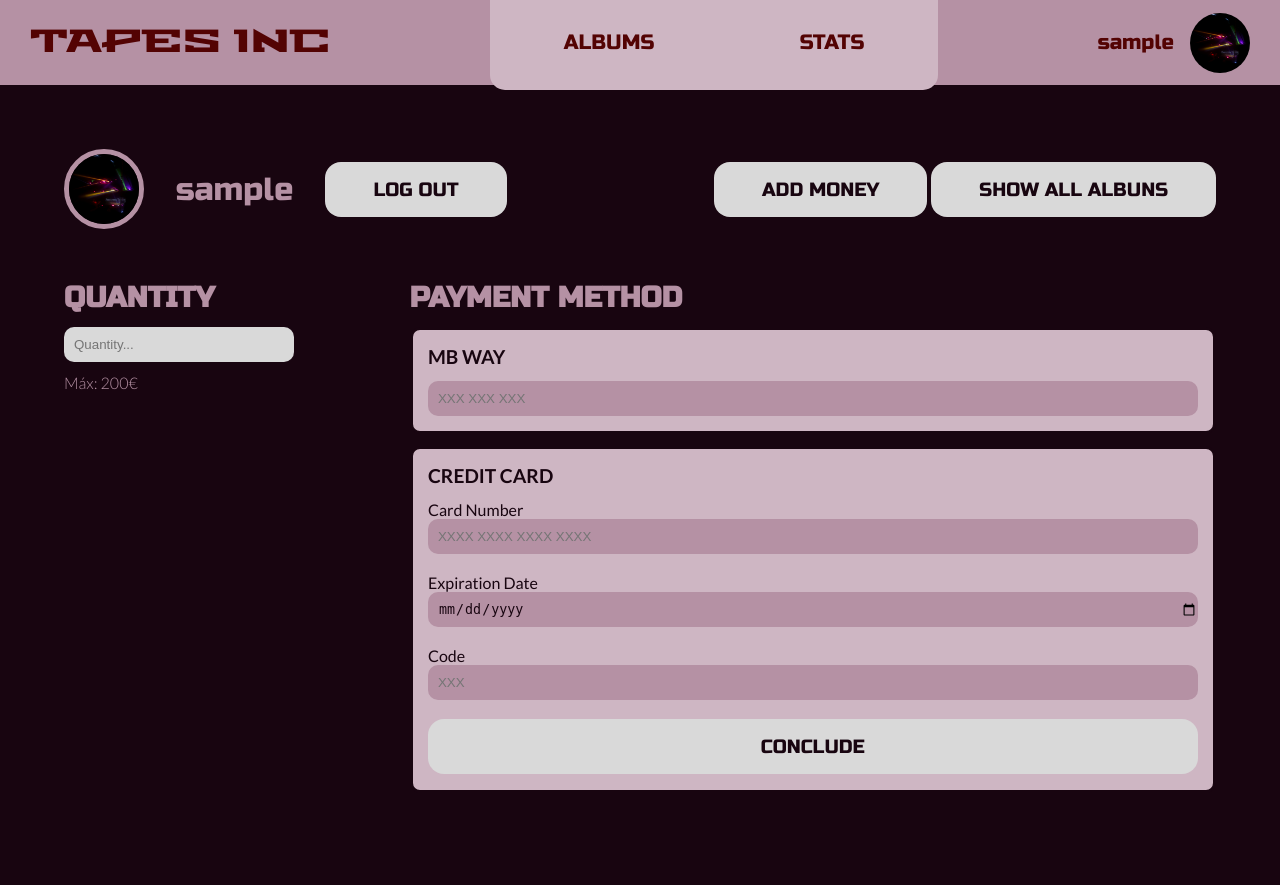
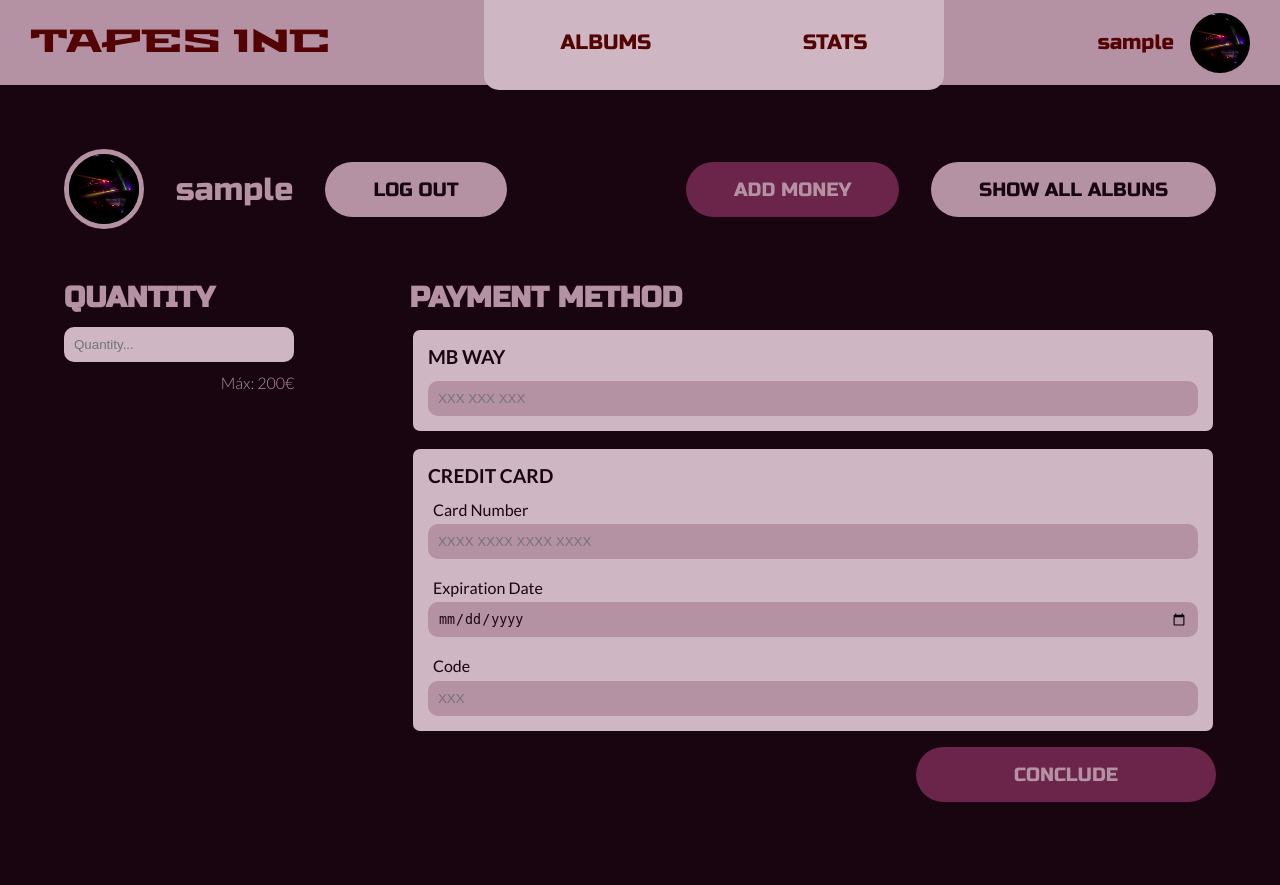
Before and after one commit to Denecio/si, a PHP site: page /addmoney.php in a window 1280 px wide. Run offline with PHP 8.4, Linux system fonts and the light colour scheme; the visitor is signed in with stand-in values (Sample User, id 1).

Commit message:
Add css and update to other pages

```diff
--- a/addmoney.php
+++ b/addmoney.php
@@ -22,9 +22,9 @@
             </form>
         </div>
 
-        <div class="botoes">
+        <div class="buttons">
             <a href="addmoney.php">
-                <button type="button" class="button"> ADD MONEY </button>
+                <button type="button" class="button" id="button_add"> ADD MONEY </button>
             </a>
             <a href="myalbums.php">
                 <button type="button" class="button"> SHOW ALL ALBUNS </button>
@@ -44,20 +44,25 @@
                 <p class="tit_opcao"> MB WAY</p>
                 <input type="number" id="nrmobile" placeholder="XXX XXX XXX" class="pay1">
             </div>
+            <div class="credit">
                 <div class="opcao">
                     <p class="tit_opcao"> CREDIT CARD</p>
                     <form  class="credit_card_form">
-                    <label class="subtexto"> Card Number
-                        <input type="number" name="cardnumber" placeholder="XXXX XXXX XXXX XXXX" class="pay1" id="number">
+                        <label class="subtexto">
+                            <p>Card Number</p>
+                            <input type="number" name="cardnumber" placeholder="XXXX XXXX XXXX XXXX" class="pay1" id="number" min="1111111111111111" max="9999999999999999">
                         </label>
-                    <label class="subtexto"> Expiration Date
+                        <label class="subtexto">
+                            <p>Expiration Date</p>
                             <input type="date" name="date" placeholder="DD/MM/YYYY" class="pay1" id="expiration">
                         </label>
-                    <label class="subtexto"> Code
-                        <input type="number" name="code" placeholder="XXX" class="pay1" id="code">
+                        <label class="subtexto">
+                            <p>Code</p>
+                            <input type="number" name="code" placeholder="XXX" class="pay1" id="code" min="000" max="999">
                         </label>
-                    <button type="submit" class="button"> CONCLUDE </button>
                     </form>
+                </div>
+                <button type="submit" class="button" id="button_conclude"> CONCLUDE </button>
             </div>
         </div>
     </div>
--- a/css/addmoney.css
+++ b/css/addmoney.css
@@ -1,3 +1,8 @@
+#button_add{
+    background-color: var(--rosachoque);
+    color: var(--rosa)
+}
+
 .principal{
     display: flex;
     flex-direction: column;
@@ -20,7 +25,7 @@
 
 .pay{
     border-radius: 10px;
-    background-color: var(--white);
+    background-color: var(--rosinha);
     border:none;
     color: var(--black);
     height:35px;
@@ -30,7 +35,7 @@
 #max_dinero{
     font-family: LATO-LIGHT;
     display: flex;
-    justify-content: flex-end;
+    align-self: flex-end;
 }
 .pagamento{
     display: flex;
@@ -44,8 +49,10 @@
     flex-direction: column;
 }
 
-.credit_card{
-
+.credit{
+    display: flex;
+    flex-direction: column;
+    gap: 1vw;
 }
 
 .credit_card_form{
@@ -58,6 +65,11 @@
 .subtexto{
     display: flex;
     flex-direction: column;
+    gap: 0.4vw;
+}
+
+.subtexto p{
+    padding-left: 5px;
 }
 
 .opcao{
@@ -83,10 +95,20 @@
     border:none;
     color: var(--black);
     height:35px;
-    padding-left: 10px;
+    padding: 0px 10px;
 }
 
-.button{
-    background-color: var(--white);
-    border-radius: 1rem;
+#button_conclude{
+    width:300px;
+    align-self: flex-end;
+    background-color: var(--rosachoque);
+    color: var(--rosa);
+    transition: color 300ms, background-color 300ms;
 }
+
+#button_conclude:hover{
+    width:300px;
+    align-self: flex-end;
+    background-color: var(--rosinha);
+    color: var(--black)
+}
--- a/css/geral.css
+++ b/css/geral.css
@@ -76,7 +76,7 @@ a{
 }
 
 .menu{
-    width:35vw;
+    width:36vw;
     height:95px;
     padding:16px;
     background-color: var(--rosinha);
@@ -87,15 +87,27 @@ a{
     gap:30px;
 }
 
-menu li{
-    display: inline-block;
+.menu li {
+    display: flex;
+    align-items: center;
+    height: 130%;
 
 }
 
 .botao{
+    display: flex;
+    align-items: center;
     justify-content: space-around;
     color: var(--bordo);
+    height: 130%;
+    border-radius: 0px 0px 15px 15px;
     font-size:1.3em;
+    transition: color 300ms, background-color 300ms;
+}
+
+.botao:hover{
+    background-color: var(--bordo);
+    color: var(--rosinha);
 }
 
 .profile{
@@ -116,7 +128,6 @@ menu li{
     border-radius: 50px;
     border-color: var(--bordo);
 }
-
 
 .profile p{
     color: var(--bordo);
--- a/profile.php
+++ b/profile.php
@@ -22,7 +22,7 @@
                 </form>
             </div>
 
-            <div class="botoes">
+            <div class="buttons">
                 <a href="addmoney.php">
                     <button type="button" class="button"> ADD MONEY </button>
                 </a>
--- a/scripts/register.php
+++ b/scripts/register.php
@@ -25,7 +25,7 @@
     $result = pg_fetch_array($result);
 
     if (!$result) {
-        $newuser='INSERT INTO utilizador v VALUES ('.$username.', '.$password.', '.$email.')';
+        $newuser='INSERT INTO utilizador VALUES ('.$username.', '.$password.', '.$email.')';
         $adduser = pg_query($connection, $newuser);
         $newclient = 'INSERT INTO client (nif, balance, utilizador_username) VALUES ('.$nif.', '.$balance.', '.$username.')';
         $addclient = pg_query($connection, $newclient);
```
Lines whose indentation alone changed are shown as unchanged.
